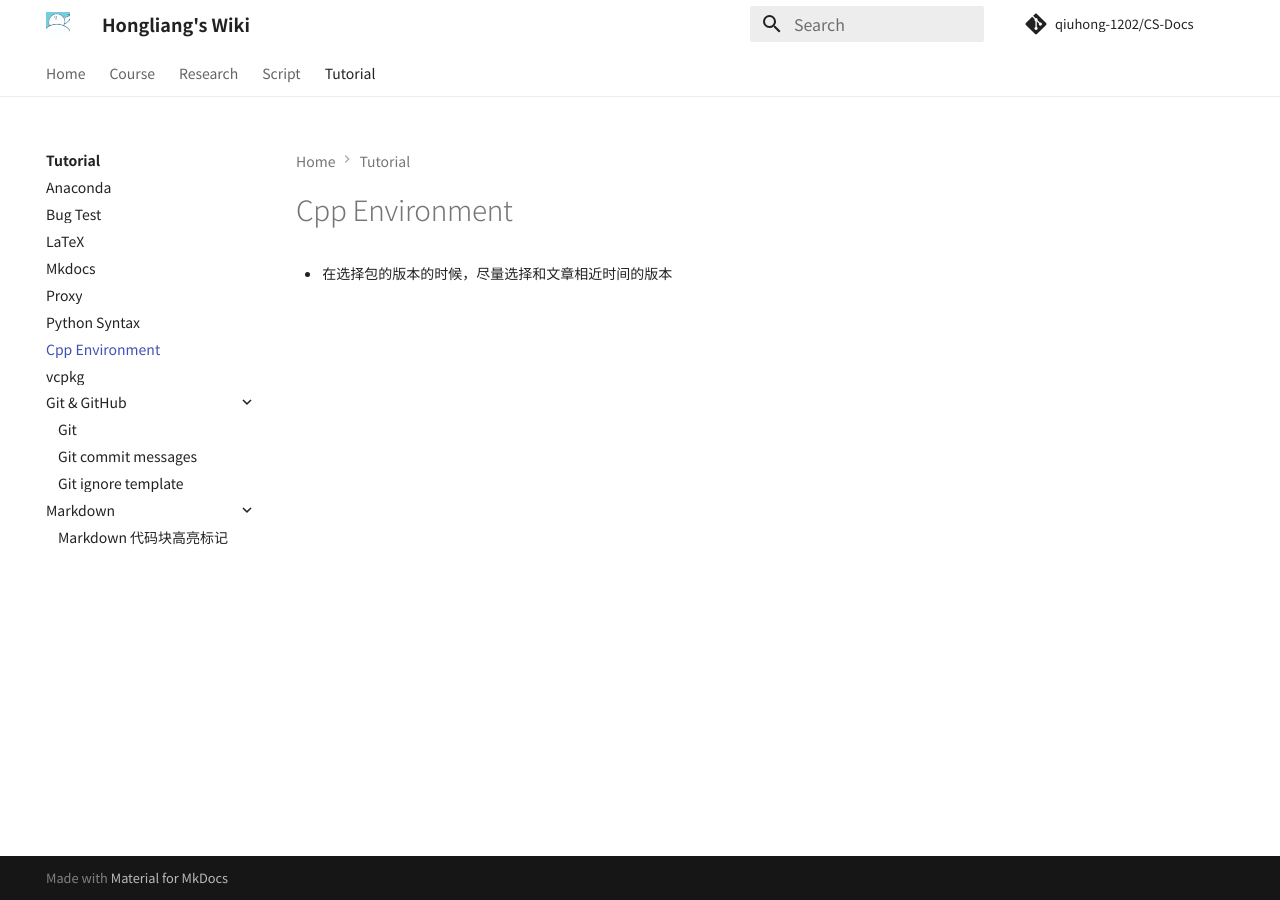
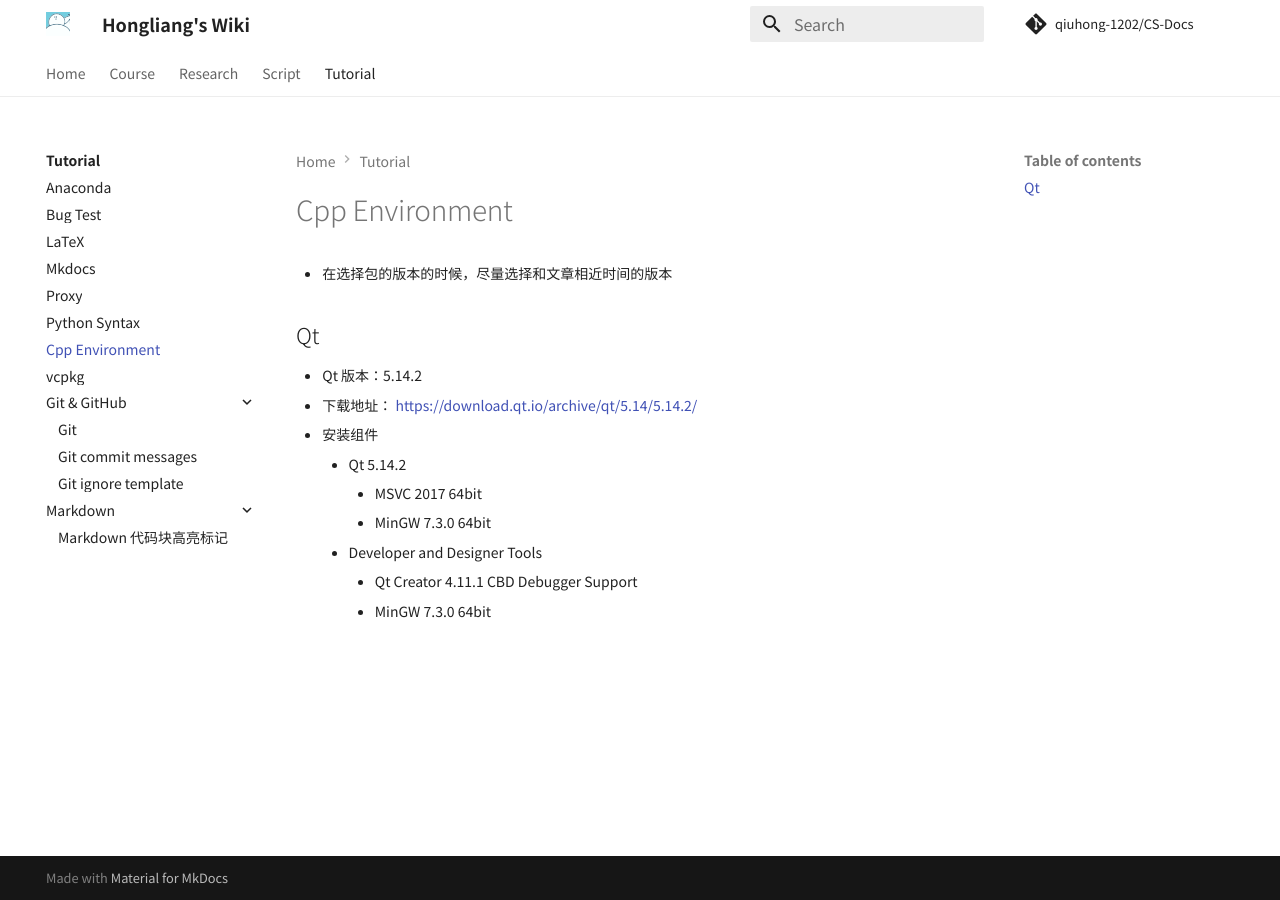
Before and after one commit to QiuHong-1202/CS-Document, an MkDocs documentation site: the page built from docs/Tutorial/cpp environment.md, in a window 1280 px wide. Built offline with MkDocs 1.6.1 and Material for MkDocs 9.7.7, drawn with Linux system fonts in a browser that asks for light colours; nearby versions of some CDN libraries; comment, search, counter and statistics services are not loaded.

Commit message:
docs: cpp env

```diff
--- a/docs/Tutorial/cpp environment.md
+++ b/docs/Tutorial/cpp environment.md
@@ -1,3 +1,15 @@
 # Cpp Environment
 
 - 在选择包的版本的时候，尽量选择和文章相近时间的版本
+
+## Qt
+
+- Qt 版本：5.14.2
+- 下载地址： https://download.qt.io/archive/qt/5.14/5.14.2/
+- 安装组件
+    - Qt 5.14.2
+        - MSVC 2017 64bit
+        - MinGW 7.3.0 64bit
+    - Developer and Designer Tools
+        - Qt Creator 4.11.1 CBD Debugger Support
+        - MinGW 7.3.0 64bit
```
